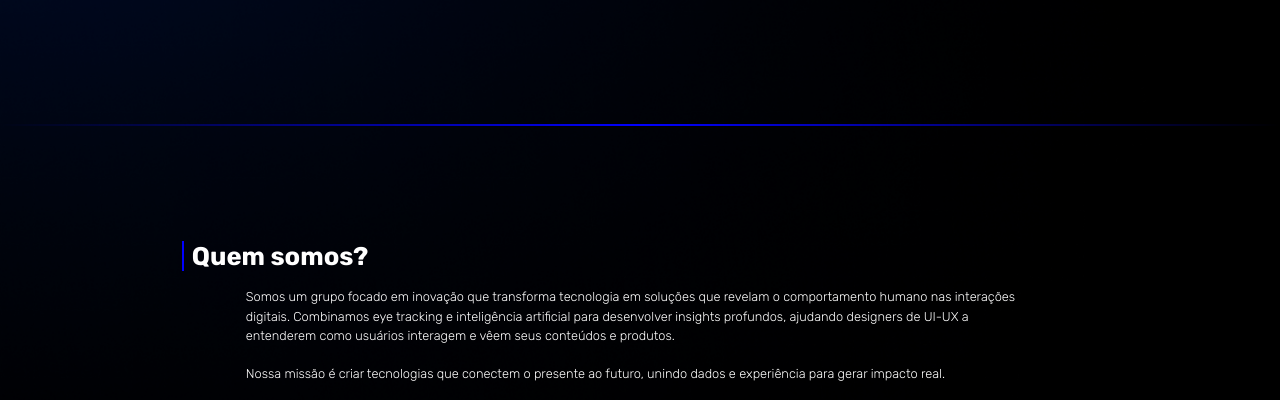
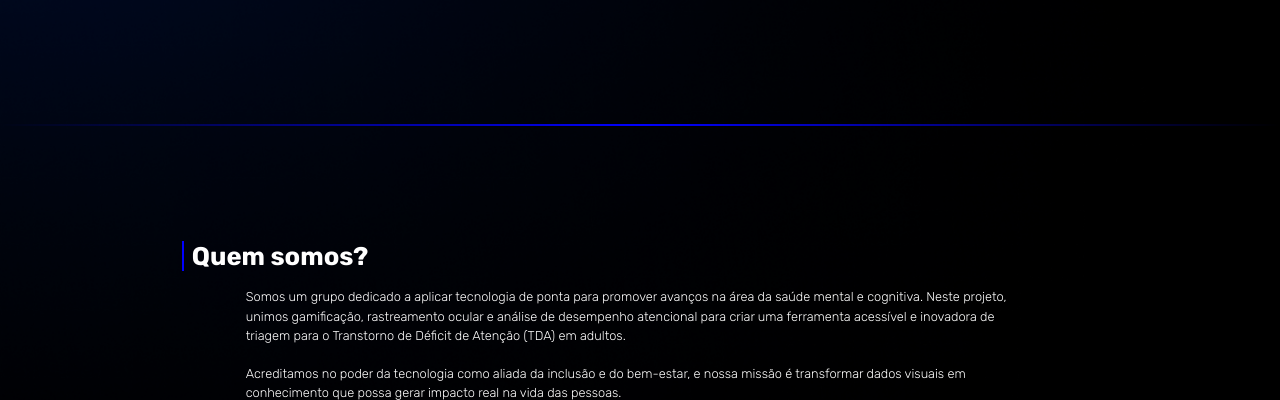
Before and after one commit to amandazzoc/lira-landing-page, a plain HTML site: page index.html in a window 1280 px wide. Shown: the part 552-952 px from the top of the page. Drawn offline with Linux system fonts and the light colour scheme.

Commit message:
:sparkles: feat: Updated "Quem somos?" section to reflect new focus on mental health technology and mission

```diff
--- a/index.html
+++ b/index.html
@@ -44,9 +44,9 @@
             <div class="container">
                 <div class="texto">
                     <h1>Quem somos?</h1>
-                    <p>Somos um grupo focado em inovação que transforma tecnologia em soluções que revelam o comportamento humano nas interações digitais. Combinamos eye tracking e inteligência artificial para desenvolver insights profundos, ajudando designers de UI-UX a entenderem como usuários interagem e vêem seus conteúdos e produtos.
+                    <p>Somos um grupo dedicado a aplicar tecnologia de ponta para promover avanços na área da saúde mental e cognitiva. Neste projeto, unimos gamificação, rastreamento ocular e análise de desempenho atencional para criar uma ferramenta acessível e inovadora de triagem para o Transtorno de Déficit de Atenção (TDA) em adultos.
                     <br><br>
-                    Nossa missão é criar tecnologias que conectem o presente ao futuro, unindo dados e experiência para gerar impacto real.</p>
+                    Acreditamos no poder da tecnologia como aliada da inclusão e do bem-estar, e nossa missão é transformar dados visuais em conhecimento que possa gerar impacto real na vida das pessoas.</p>
                 </div>
                 <div class="cards-valores">
                     <div class="card-v">
```
